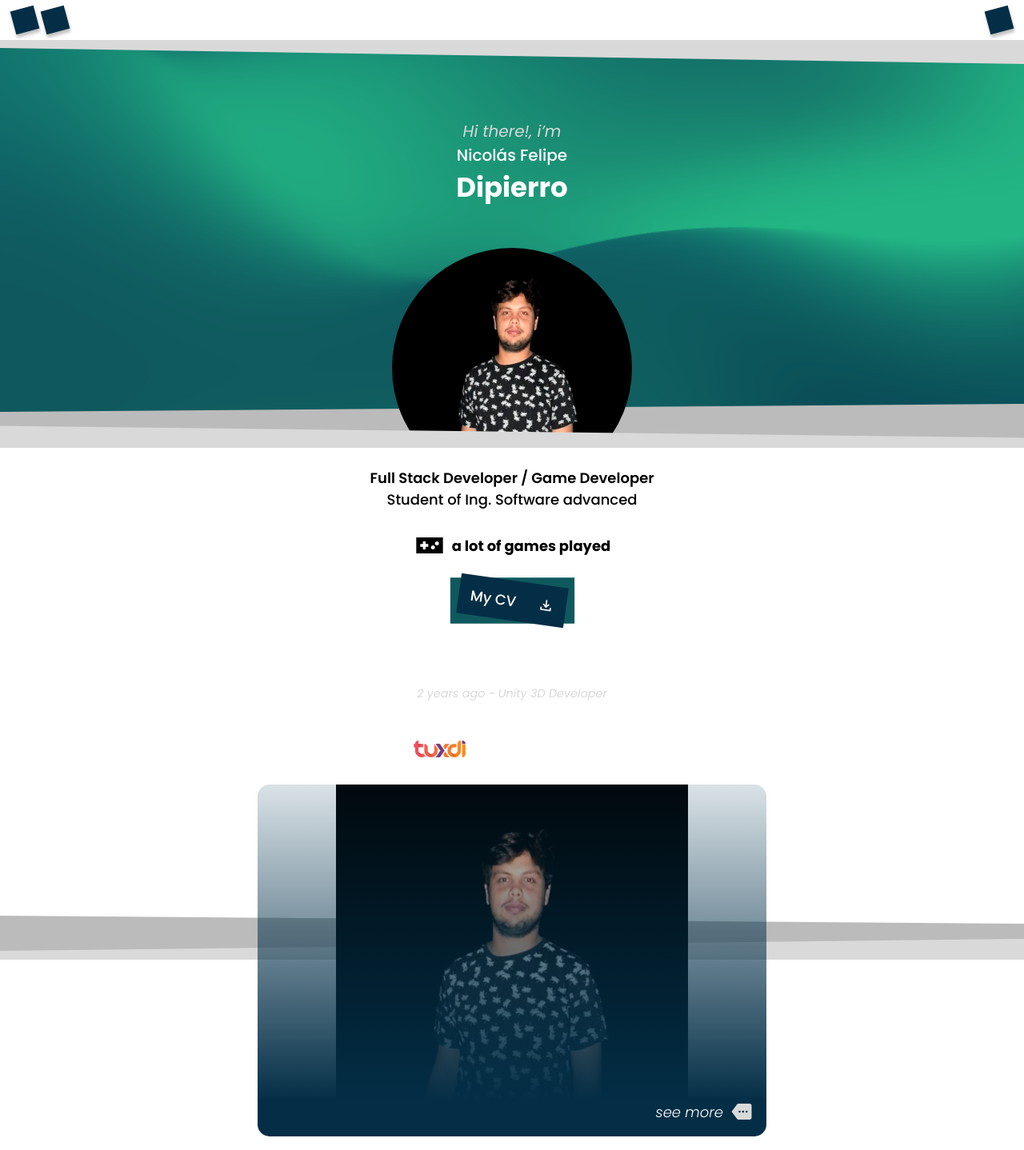
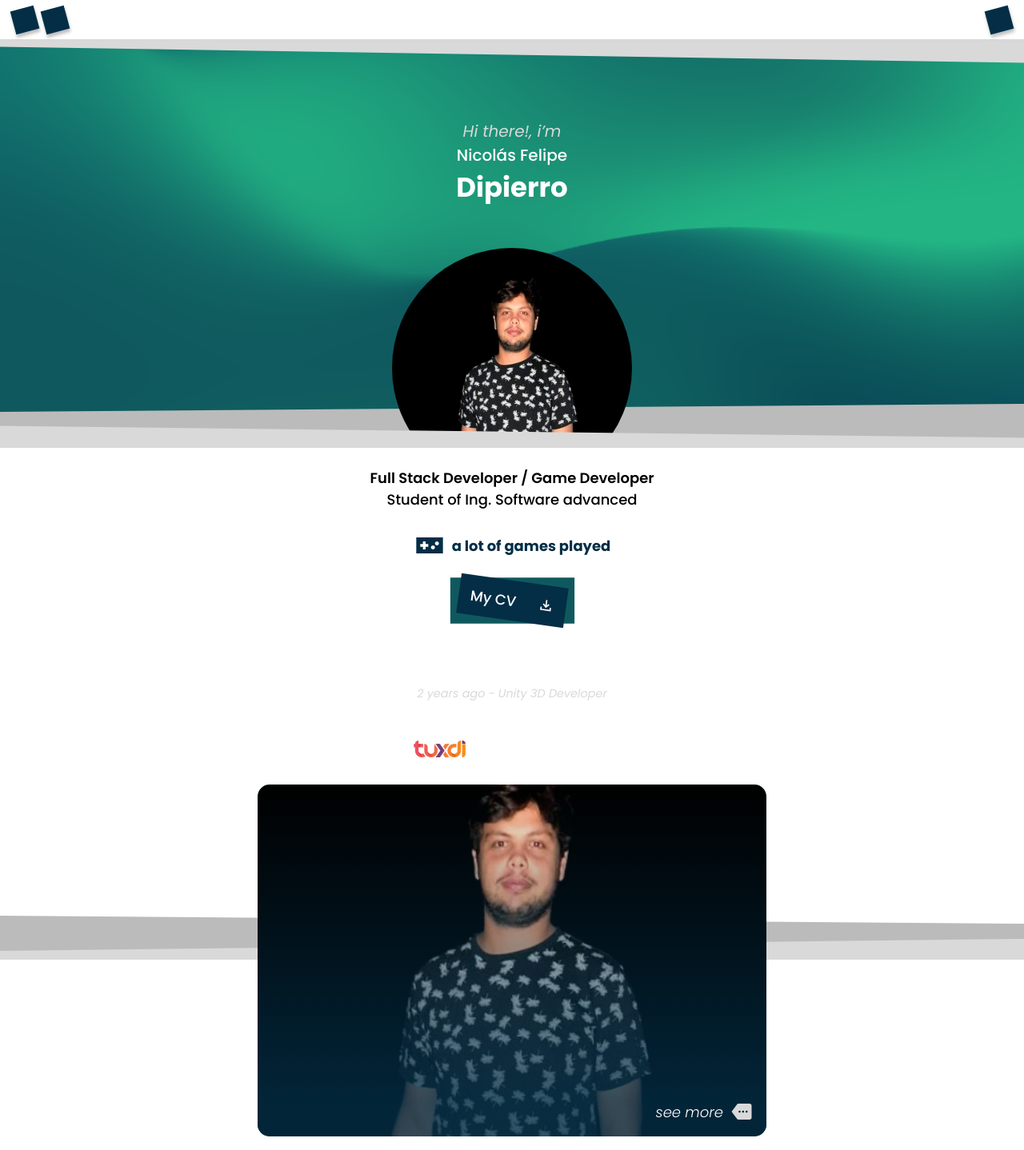
Before and after one commit to FeliDipi/portfolio, a React (Vite) app: page / in a window 1280 px wide. Shown: the top 1438 px of the page at 80% size. Built offline with nearby package versions, Linux system fonts and the light colour scheme; some icons are missing.

Commit message:
+Mobile nav bar behaviour, firsts responsive styles added

```diff
--- a/src/App.css
+++ b/src/App.css
@@ -29,7 +29,7 @@
   --gradient-color-3: #23B684;
   --gradient-color-4: #0F595E;
 
-  --gradient-0: linear-gradient(0deg, rgba(3, 46, 70,1)  10%,rgba(4, 61, 93, 0.15) 100%);
+  --gradient-0: linear-gradient(0deg, rgba(3, 46, 70,0.8)  10%,rgba(4, 61, 93, 0) 100%);
 
   --shadow-0: 0px 4px 4px 0px rgba(0,0,0,0.25);
 
@@ -94,7 +94,7 @@ section
   width: 100%;
   height: 100px;
 
-  top: 100%;
+  top: 97%;
   left: 0%;
 
   clip-path: polygon(0 0, 100% 0%, 100% 30%, 0 10%);
@@ -174,6 +174,61 @@ section
   height: 25px;
 
   color:var(--color-1);
+}
+
+/* Navbar mobile */
+
+.mobile-menu
+{
+  position: absolute;
+
+  flex-direction: column;
+  gap: 1.5rem;
+
+  width: fit-content;
+  height: fit-content;
+
+  right: 0%;
+  top: 100%;
+
+  margin: 1.5rem;
+}
+
+.mobile-menu-btn-content
+{
+  position: relative;
+
+  width: 50px;
+  height: 50px;
+}
+
+.mobile-menu-btn-bg
+{
+  position: absolute;
+
+  width: 100%;
+  height: 100%;
+
+  background-color: var(--gradient-color-4);
+  box-shadow: var(--shadow-0);
+
+  transform: rotateZ(15deg);
+}
+
+.mobile-menu-btn
+{
+  position: absolute;
+
+  width: 100%;
+  height: 100%;
+}
+
+.mobile-menu-btn-icon
+{
+  width: 50%;
+  height: 50%;
+
+  color: var(--color-1);
 }
 
 /* Home */
@@ -294,10 +349,11 @@ section
 .bg-content
 {
   flex-direction: column;
+  justify-content: flex-start;
 
   background-color: var(--color-0);
 
-  padding: 1rem;
+  padding: 1.5rem 1rem;
   gap: 1.5rem;
 
   width: 100%;
@@ -336,12 +392,16 @@ section
 {
   width: 40px;
   height: 40px;
+
+  color: var(--gradient-color-2);
 }
 
 .home-info-random-text
 {
   font-size: var(--font-p);
   font-weight: 700;
+
+  color: var(--gradient-color-2);
 }
 
 .cv
@@ -435,7 +495,8 @@ section
 {
   position: relative;
 
-  width: 75%;
+  max-width: 300px;
+  width: 100%;
   height: 50px;
 }
 
@@ -781,3 +842,13 @@ section
 
   color: var(--color-1);
 }
+
+/* Responsive */
+
+@media screen and (min-width:1000px) {
+  .work-item-img
+  {
+    width: 100%;
+    height: auto;
+  }
+}
--- /dev/null
+++ b/src/components/Menu.jsx
@@ -0,0 +1,37 @@
+import { motion, stagger, useAnimate } from "framer-motion";
+import MenuButtonSection from "./MenuButtonSection.jsx";
+import { useEffect } from "react";
+
+const staggerMenuItems = stagger(0.1, {startDelay:0.15});
+
+const Menu = ({isOpen}) =>
+{
+    const [scope, animate] = useAnimate();
+
+    useEffect(() => {
+        animate(
+            ".mobile-menu-btn-content",
+            isOpen
+                ? { x:"0%" }
+                : { x:"200%" },
+            {
+                duration: 0.2,
+                delay: staggerMenuItems,
+            }
+        );
+
+      }, [isOpen]);
+
+    return (
+        <motion.div
+            className="mobile-menu center"
+            ref={scope}
+        >
+            <MenuButtonSection icon="ri:user-fill" section="#home"/>
+            <MenuButtonSection icon="ic:sharp-work" section="#works"/>
+            <MenuButtonSection icon="ion:mail" section="#contact"/>
+        </motion.div>
+    );
+}
+
+export default Menu;
--- a/src/components/MenuButton.jsx
+++ b/src/components/MenuButton.jsx
@@ -1,11 +1,36 @@
 import { Icon } from "@iconify/react";
+import { motion } from "framer-motion";
 
-const MenuButton = () =>
+const MenuButton = ({handle, isOpen}) =>
 {
+    const variants = {
+        open:{
+            backgroundColor:"#23B684",
+            rotate:"0deg"
+        },
+        close:
+        {
+            backgroundColor:"#032E46",
+            rotate:"-15deg"
+        },
+        tap:
+        {
+            scale:0.9
+        }
+    }
+
+    const icon = isOpen?"ep:close-bold":"jam:menu";
+
     return (
         <div className="navbar-menu-button-content center">
-            <button className="navbar-menu-button"></button>
-            <Icon className="navbar-menu-button-icon" icon="jam:menu" />
+            <motion.button
+                whileTap={"tap"}
+                animate={isOpen?"open":"close"}
+                onClick={handle}
+                className="navbar-menu-button"
+                variants={variants}
+            ></motion.button>
+            <Icon className="navbar-menu-button-icon" icon={icon} />
         </div>
     )
 }
--- /dev/null
+++ b/src/components/MenuButtonSection.jsx
@@ -0,0 +1,19 @@
+import { Icon } from "@iconify/react";
+import { motion } from "framer-motion";
+
+export const MenuButtonSection = ({icon, section}) =>
+{
+    return (
+        <motion.div
+            initial={{x:"200%"}}
+            className="mobile-menu-btn-content"
+        >
+            <div className="mobile-menu-btn-bg"></div>
+            <a className="mobile-menu-btn center" href={section}>
+                <Icon className="mobile-menu-btn-icon" icon={icon}/>
+            </a>
+        </motion.div>
+    );
+}
+
+export default MenuButtonSection;
--- /dev/null
+++ b/src/components/MobileMenu.jsx
@@ -0,0 +1,22 @@
+import { useState } from "react";
+import Menu from "./Menu";
+import MenuButton from "./MenuButton";
+
+const MobileMenu = () =>
+{
+    const [isOpen, setIsOpen] = useState(false);
+
+    const handleMenu = () =>
+    {
+        setIsOpen(!isOpen);
+    }
+
+    return (
+        <>
+            <MenuButton handle={handleMenu} isOpen={isOpen}/>
+            <Menu isOpen={isOpen}/>
+        </>
+    );
+}
+
+export default MobileMenu;
--- a/src/components/Navbar.jsx
+++ b/src/components/Navbar.jsx
@@ -1,5 +1,5 @@
-import MenuButton from "./MenuButton";
-import SocialButton from "./SocialButton";
+import SocialButton from "./SocialButton.jsx";
+import MobileMenu from "./MobileMenu.jsx";
 
 const Navbar = () =>
 {
@@ -10,7 +10,7 @@ const Navbar = () =>
                 <SocialButton icon={"ri:linkedin-fill"} link={"https://www.linkedin.com/in/nicol%C3%A1s-felipe-dipierro-386710199/"}/>
                 <SocialButton icon={"mingcute:github-fill"} link={"https://github.com/FeliDipi"}/>
             </div>
-            <MenuButton/>
+            <MobileMenu/>
         </nav>
     )
 }
--- a/src/data/works.json
+++ b/src/data/works.json
@@ -11,7 +11,7 @@
                 "perfil.jpg",
                 "perfil.jpg"
             ],
-            "date":"2022-03-05",
+            "date":"2022-01-05",
             "duration":"8 month",
             "enterprise":
             {
```
Also changed, not shown: src/components/FormTextArea.jsx (added, +14 -0 lines).
